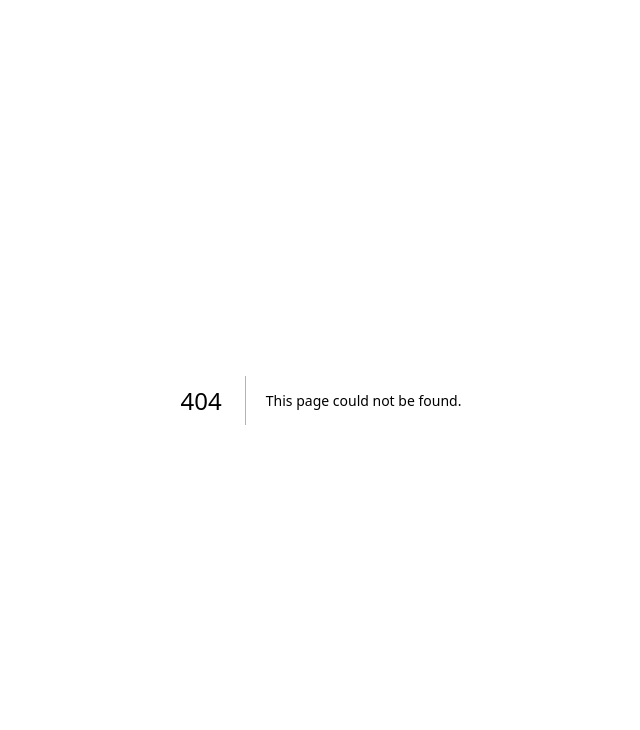
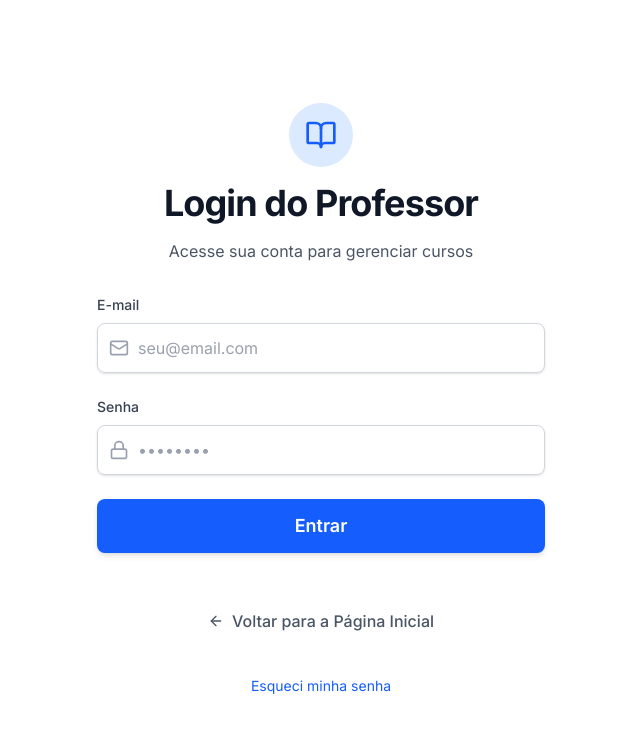
Before and after one commit to lucasivisson/online-course-design-pattern, a Next.js app: page /professor in a window 1280 px wide. Before the commit this address had no page. Shown: the top 730 px of the page, without its empty margins (319-959 px from the left). Built offline with nearby package versions, Linux system fonts and the light colour scheme.

Commit message:
tela principal e de login dos usuários

```diff
--- a/package.json
+++ b/package.json
@@ -18,6 +18,7 @@
     "class-transformer": "^0.5.1",
     "class-validator": "^0.14.2",
     "clsx": "^2.1.1",
+    "lucide-react": "^0.525.0",
     "next": "15.3.4",
     "react": "^19.0.0",
     "react-dom": "^19.0.0",
--- /dev/null
+++ b/src/app/aluno/page.tsx
@@ -0,0 +1,90 @@
+import { GraduationCap, Mail, Lock, ArrowLeft } from "lucide-react"
+import Link from "next/link"
+
+export default function LoginAluno() {
+  return (
+    <div className="min-h-screen bg-white flex flex-col items-center justify-center p-4">
+      <div className="w-full max-w-md space-y-8">
+        {/* Header */}
+        <div className="text-center space-y-4">
+          <div className="flex justify-center">
+            <div className="w-16 h-16 bg-green-100 rounded-full flex items-center justify-center">
+              <GraduationCap className="w-8 h-8 text-green-600" />
+            </div>
+          </div>
+          <h1 className="text-3xl md:text-4xl font-bold text-gray-900 tracking-tight">Login do Aluno</h1>
+          <p className="text-gray-600">Acesse sua conta para continuar aprendendo</p>
+        </div>
+
+        {/* Login Form */}
+        <form className="space-y-6" action="/dashboard">
+          {/* Email Field */}
+          <div className="space-y-2">
+            <label htmlFor="email" className="block text-sm font-medium text-gray-700">
+              E-mail
+            </label>
+            <div className="relative">
+              <div className="absolute inset-y-0 left-0 pl-3 flex items-center pointer-events-none">
+                <Mail className="h-5 w-5 text-gray-400" />
+              </div>
+              <input
+                id="email"
+                name="email"
+                type="email"
+                required
+                className="block w-full pl-10 pr-3 py-3 border border-gray-300 rounded-lg shadow-sm placeholder-gray-400 focus:outline-none focus:ring-2 focus:ring-green-500 focus:border-green-500 transition-colors duration-200"
+                placeholder="seu@email.com"
+              />
+            </div>
+          </div>
+
+          {/* Password Field */}
+          <div className="space-y-2">
+            <label htmlFor="password" className="block text-sm font-medium text-gray-700">
+              Senha
+            </label>
+            <div className="relative">
+              <div className="absolute inset-y-0 left-0 pl-3 flex items-center pointer-events-none">
+                <Lock className="h-5 w-5 text-gray-400" />
+              </div>
+              <input
+                id="password"
+                name="password"
+                type="password"
+                required
+                className="block w-full pl-10 pr-3 py-3 border border-gray-300 rounded-lg shadow-sm placeholder-gray-400 focus:outline-none focus:ring-2 focus:ring-green-500 focus:border-green-500 transition-colors duration-200"
+                placeholder="••••••••"
+              />
+            </div>
+          </div>
+
+          {/* Submit Button */}
+          <button
+            type="submit"
+            className="w-full flex justify-center py-3 px-4 border border-transparent rounded-lg shadow-md text-lg font-semibold text-white bg-green-600 hover:bg-green-700 focus:outline-none focus:ring-2 focus:ring-offset-2 focus:ring-green-500 transition-colors duration-200"
+          >
+            Entrar
+          </button>
+        </form>
+
+        {/* Back to Home */}
+        <div className="text-center pt-4">
+          <Link
+            href="/"
+            className="inline-flex items-center gap-2 text-gray-600 hover:text-gray-900 font-medium py-2 px-4 rounded-md hover:bg-gray-50 transition-colors duration-200"
+          >
+            <ArrowLeft className="w-4 h-4" />
+            <span>Voltar para a Página Inicial</span>
+          </Link>
+        </div>
+
+        {/* Additional Links */}
+        <div className="text-center space-y-2">
+          <Link href="/esqueci-senha" className="text-sm text-green-600 hover:text-green-700">
+            Esqueci minha senha
+          </Link>
+        </div>
+      </div>
+    </div>
+  )
+}
--- /dev/null
+++ b/src/app/login/page.tsx
@@ -0,0 +1,45 @@
+import { GraduationCap, BookOpen, LogIn } from "lucide-react"
+import Link from "next/link"
+
+export default function LandingPage() {
+  return (
+    <div className="min-h-screen bg-white flex flex-col items-center justify-center p-4">
+      <div className="w-full max-w-md space-y-8">
+        {/* Header */}
+        <div className="text-center space-y-2">
+          <h1 className="text-3xl md:text-4xl font-bold text-gray-900 tracking-tight">Plataforma de Cursos Online</h1>
+          <p className="text-gray-600 text-lg">Escolha como deseja acessar</p>
+        </div>
+
+        {/* Main Buttons */}
+        <div className="space-y-4">
+          <Link
+            href="/professor"
+            className="w-full flex items-center justify-center gap-3 bg-blue-600 hover:bg-blue-700 text-white font-semibold py-4 px-6 rounded-lg transition-colors duration-200 shadow-md hover:shadow-lg"
+          >
+            <BookOpen className="w-6 h-6" />
+            <span className="text-lg">Entrar como Professor</span>
+          </Link>
+
+          <Link
+            href="/aluno"
+            className="w-full flex items-center justify-center gap-3 bg-green-600 hover:bg-green-700 text-white font-semibold py-4 px-6 rounded-lg transition-colors duration-200 shadow-md hover:shadow-lg"
+          >
+            <GraduationCap className="w-6 h-6" />
+            <span className="text-lg">Entrar como Aluno</span>
+          </Link>
+        </div>
+
+        {/* Login Button */}
+        <div className="text-center pt-4">
+
+        </div>
+
+        {/* Footer */}
+        <div className="text-center pt-8">
+          <p className="text-sm text-gray-500">Uma plataforma simples e intuitiva para ensinar e aprender</p>
+        </div>
+      </div>
+    </div>
+  )
+}
--- /dev/null
+++ b/src/app/professor/page.tsx
@@ -0,0 +1,90 @@
+import { BookOpen, Mail, Lock, ArrowLeft } from "lucide-react"
+import Link from "next/link"
+
+export default function LoginProfessor() {
+  return (
+    <div className="min-h-screen bg-white flex flex-col items-center justify-center p-4">
+      <div className="w-full max-w-md space-y-8">
+        {/* Header */}
+        <div className="text-center space-y-4">
+          <div className="flex justify-center">
+            <div className="w-16 h-16 bg-blue-100 rounded-full flex items-center justify-center">
+              <BookOpen className="w-8 h-8 text-blue-600" />
+            </div>
+          </div>
+          <h1 className="text-3xl md:text-4xl font-bold text-gray-900 tracking-tight">Login do Professor</h1>
+          <p className="text-gray-600">Acesse sua conta para gerenciar cursos</p>
+        </div>
+
+        {/* Login Form */}
+        <form className="space-y-6" action="/dashboard">
+          {/* Email Field */}
+          <div className="space-y-2">
+            <label htmlFor="email" className="block text-sm font-medium text-gray-700">
+              E-mail
+            </label>
+            <div className="relative">
+              <div className="absolute inset-y-0 left-0 pl-3 flex items-center pointer-events-none">
+                <Mail className="h-5 w-5 text-gray-400" />
+              </div>
+              <input
+                id="email"
+                name="email"
+                type="email"
+                required
+                className="block w-full pl-10 pr-3 py-3 border border-gray-300 rounded-lg shadow-sm placeholder-gray-400 focus:outline-none focus:ring-2 focus:ring-blue-500 focus:border-blue-500 transition-colors duration-200"
+                placeholder="seu@email.com"
+              />
+            </div>
+          </div>
+
+          {/* Password Field */}
+          <div className="space-y-2">
+            <label htmlFor="password" className="block text-sm font-medium text-gray-700">
+              Senha
+            </label>
+            <div className="relative">
+              <div className="absolute inset-y-0 left-0 pl-3 flex items-center pointer-events-none">
+                <Lock className="h-5 w-5 text-gray-400" />
+              </div>
+              <input
+                id="password"
+                name="password"
+                type="password"
+                required
+                className="block w-full pl-10 pr-3 py-3 border border-gray-300 rounded-lg shadow-sm placeholder-gray-400 focus:outline-none focus:ring-2 focus:ring-blue-500 focus:border-blue-500 transition-colors duration-200"
+                placeholder="••••••••"
+              />
+            </div>
+          </div>
+
+          {/* Submit Button */}
+          <button
+            type="submit"
+            className="w-full flex justify-center py-3 px-4 border border-transparent rounded-lg shadow-md text-lg font-semibold text-white bg-blue-600 hover:bg-blue-700 focus:outline-none focus:ring-2 focus:ring-offset-2 focus:ring-blue-500 transition-colors duration-200"
+          >
+            Entrar
+          </button>
+        </form>
+
+        {/* Back to Home */}
+        <div className="text-center pt-4">
+          <Link
+            href="/"
+            className="inline-flex items-center gap-2 text-gray-600 hover:text-gray-900 font-medium py-2 px-4 rounded-md hover:bg-gray-50 transition-colors duration-200"
+          >
+            <ArrowLeft className="w-4 h-4" />
+            <span>Voltar para a Página Inicial</span>
+          </Link>
+        </div>
+
+        {/* Additional Links */}
+        <div className="text-center space-y-2">
+          <Link href="/esqueci-senha" className="text-sm text-blue-600 hover:text-blue-700">
+            Esqueci minha senha
+          </Link>
+        </div>
+      </div>
+    </div>
+  )
+}
```
Also changed, not shown: 1 other file (tests, documents, lock files or other folders).
